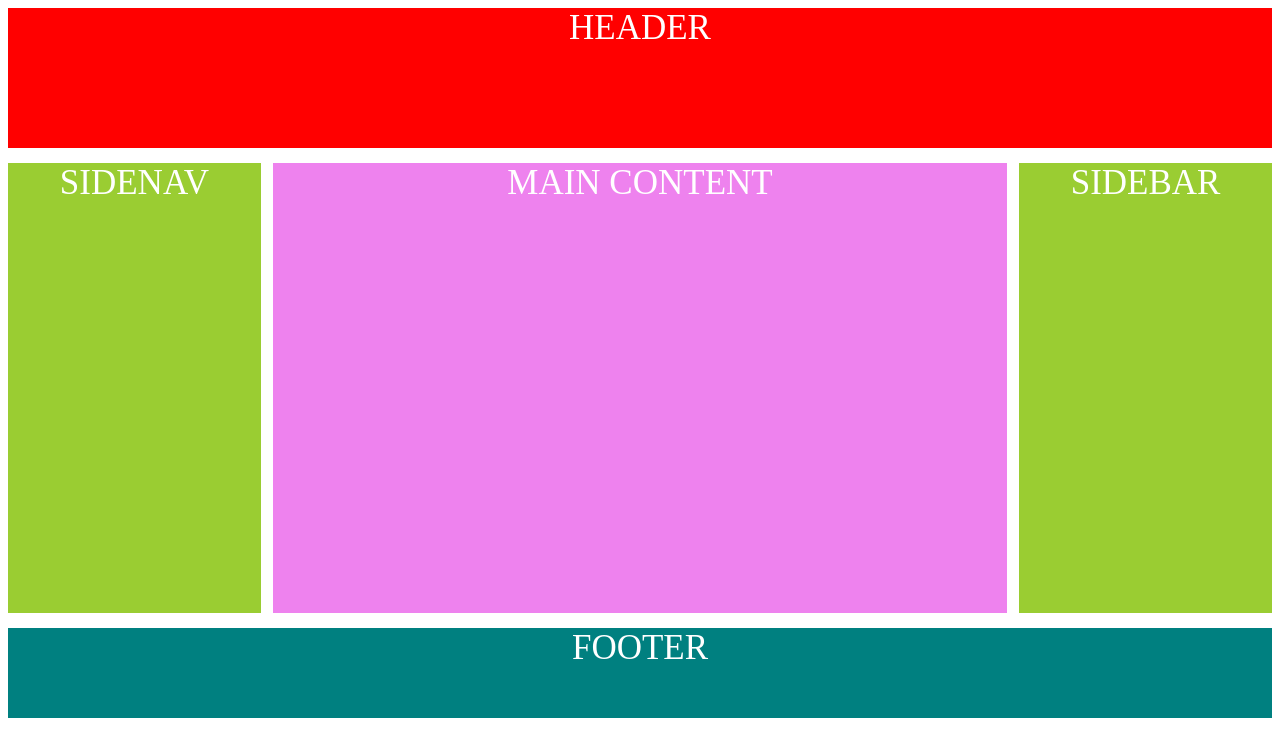
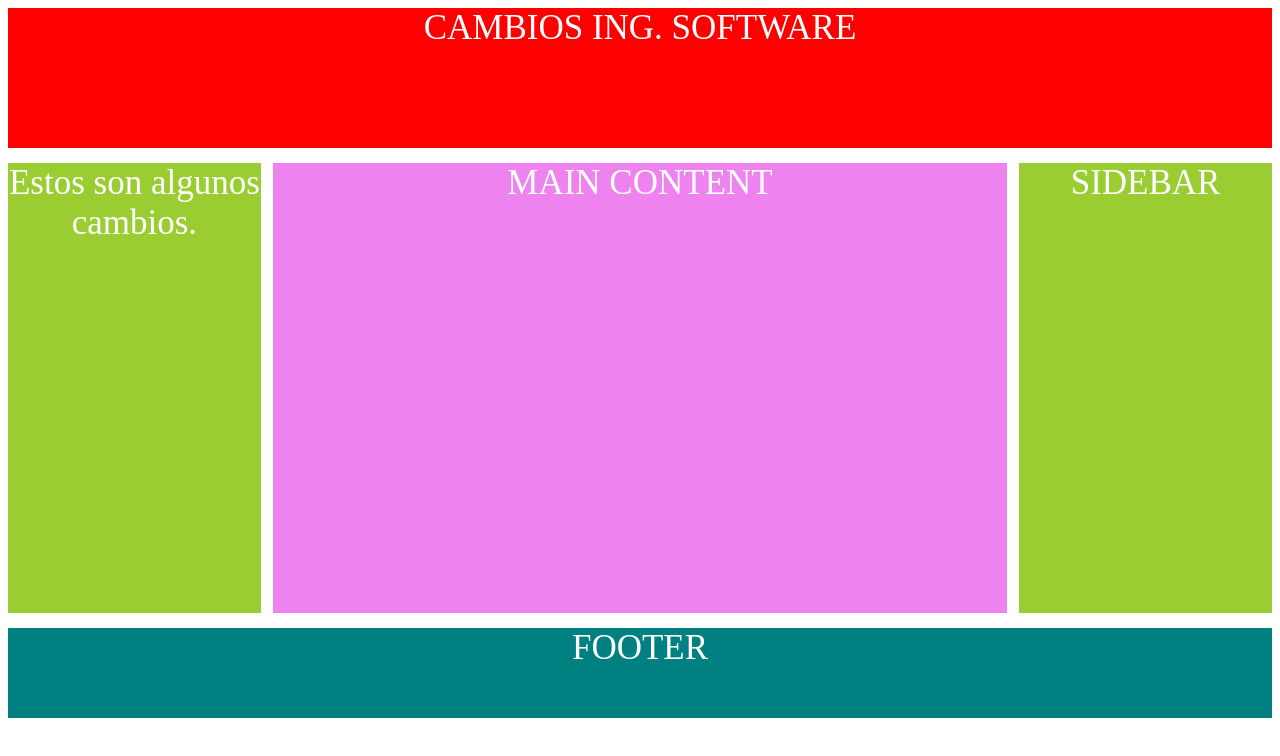
Before and after one commit to Vanessa745/santo_grial, a plain HTML site: page index.html in a window 1280 px wide. Drawn offline with Linux system fonts and the light colour scheme.

Commit message:
Cambios para ejercicios Ing. Software

```diff
--- a/index.html
+++ b/index.html
@@ -8,9 +8,9 @@
 </head>
 <body>
     <div class="contenedor1">
-        <header class="cabecera">HEADER</header>
+        <header class="cabecera">CAMBIOS ING. SOFTWARE</header>
         <div class="contenedor2">
-            <aside class="sidenav">SIDENAV</aside>
+            <aside class="sidenav">Estos son algunos cambios.</aside>
             <main class="principal">MAIN CONTENT</main>
             <aside class="sidebar">SIDEBAR</aside>
         </div>
```
